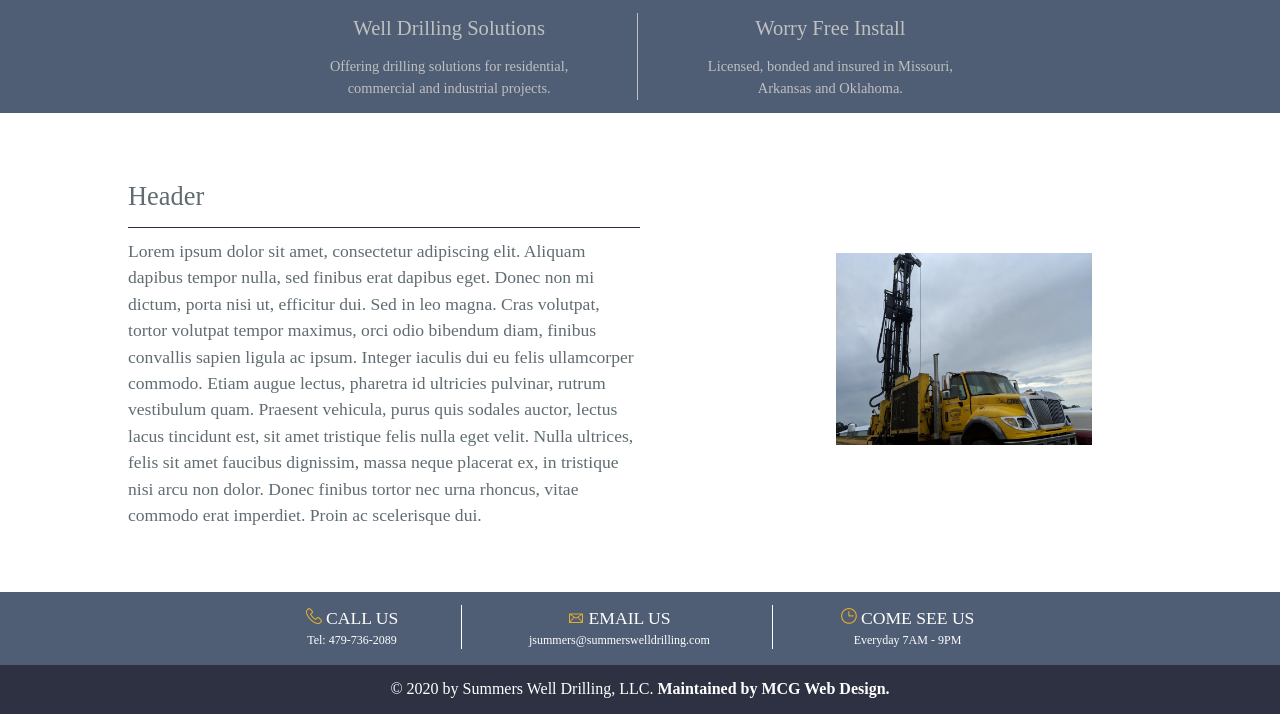
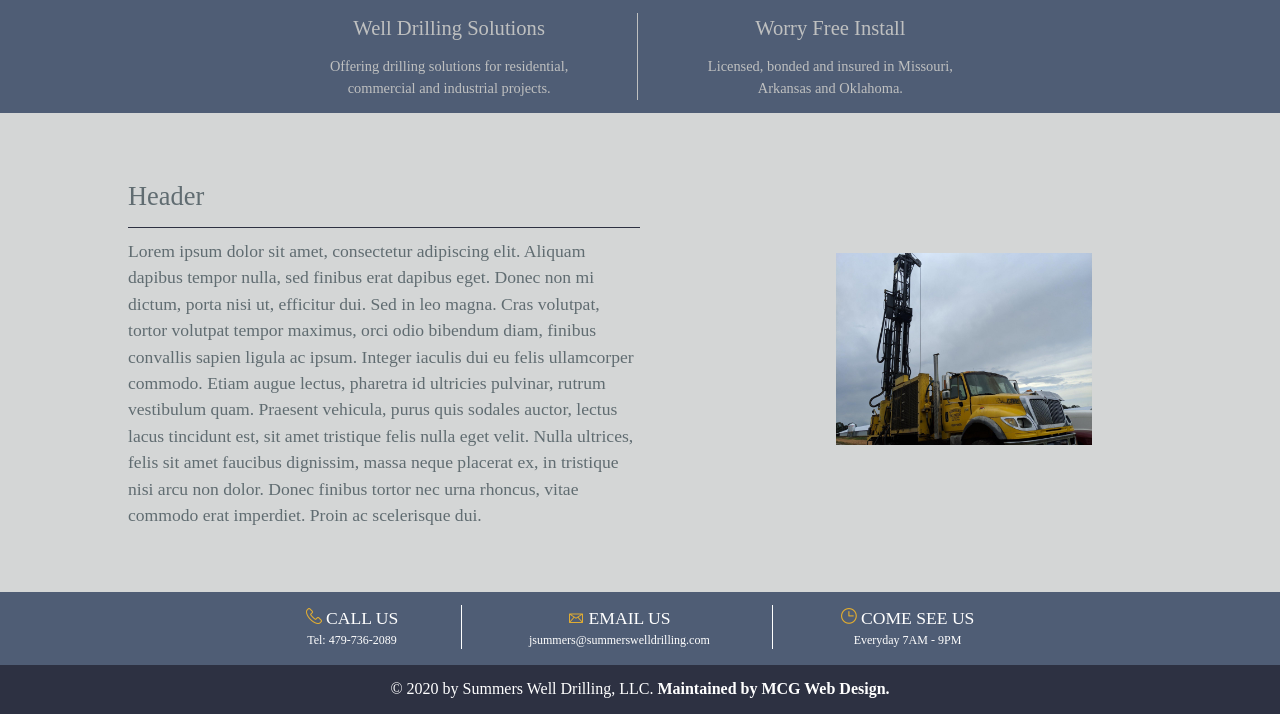
Before and after one commit to jamess999888/SummersDrilling, a Jekyll site: the page built from index.md, in a window 1280 px wide. Shown: the part 622-1336 px from the top of the page. Built offline with Jekyll 4.4.1, drawn with Linux system fonts in a browser that asks for light colours; our own code applies the rules of GitHub Pages for plain Markdown files.

Commit message:
changing content background color

```diff
--- a/css/style.css
+++ b/css/style.css
@@ -1161,6 +1161,10 @@ ul.topnav li.right {
     top: 0;
 }
 
+.content {
+    background-color: #D4D6D6;
+}
+
 .content-left {
     display: inline-block;
     width: 50%;
```
